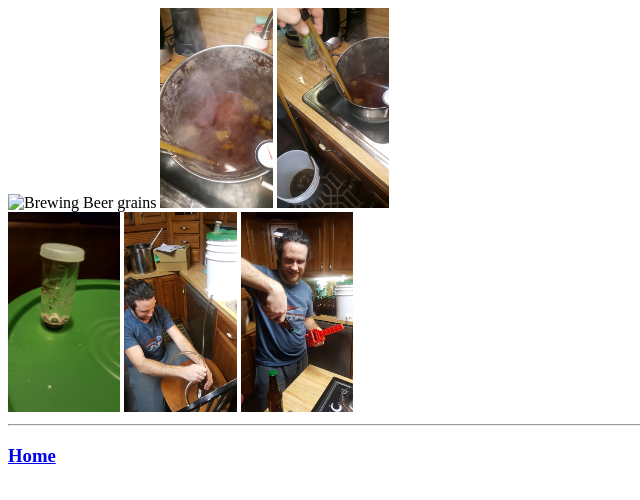
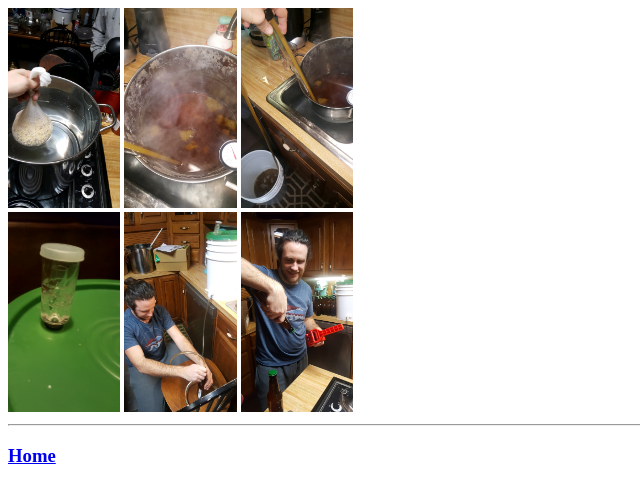
Before and after one commit to DustinMcMullen/cv2, a plain HTML site: page dustin-brews.html in a window 1280 px wide. Shown: the whole page, without its empty margins (0-640 px from the left). Drawn offline with Linux system fonts and the light colour scheme.

Commit message:
Stupid code mistake
Left out a "

```diff
--- a/dustin-brews.html
+++ b/dustin-brews.html
@@ -5,7 +5,7 @@
     <title>🍍Dustin Brews🍺</title>
   </head>
   <body>
-    <img src=beer-brewing-dem-grains.JPG" alt="Brewing Beer grains" height="200">
+    <img src="beer-brewing-dem-grains.JPG" alt="Brewing Beer grains" height="200">
     <img src="beer-brewing-steamy-mash.JPG" alt="Brewing Beer mash" height="200">
     <img src="beer-brewing-syphon-mash.JPG" alt="Brewing Beer mash syphon" height="200">
     <br>
```
